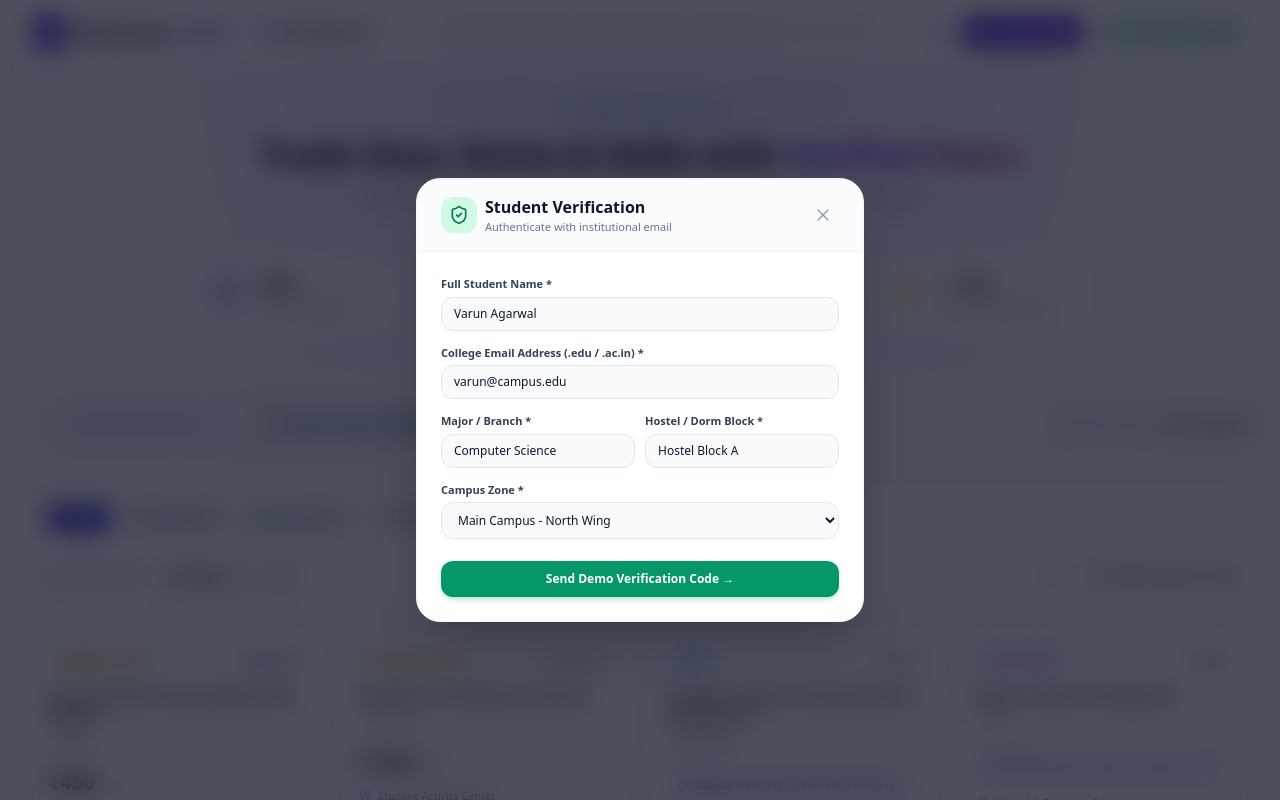
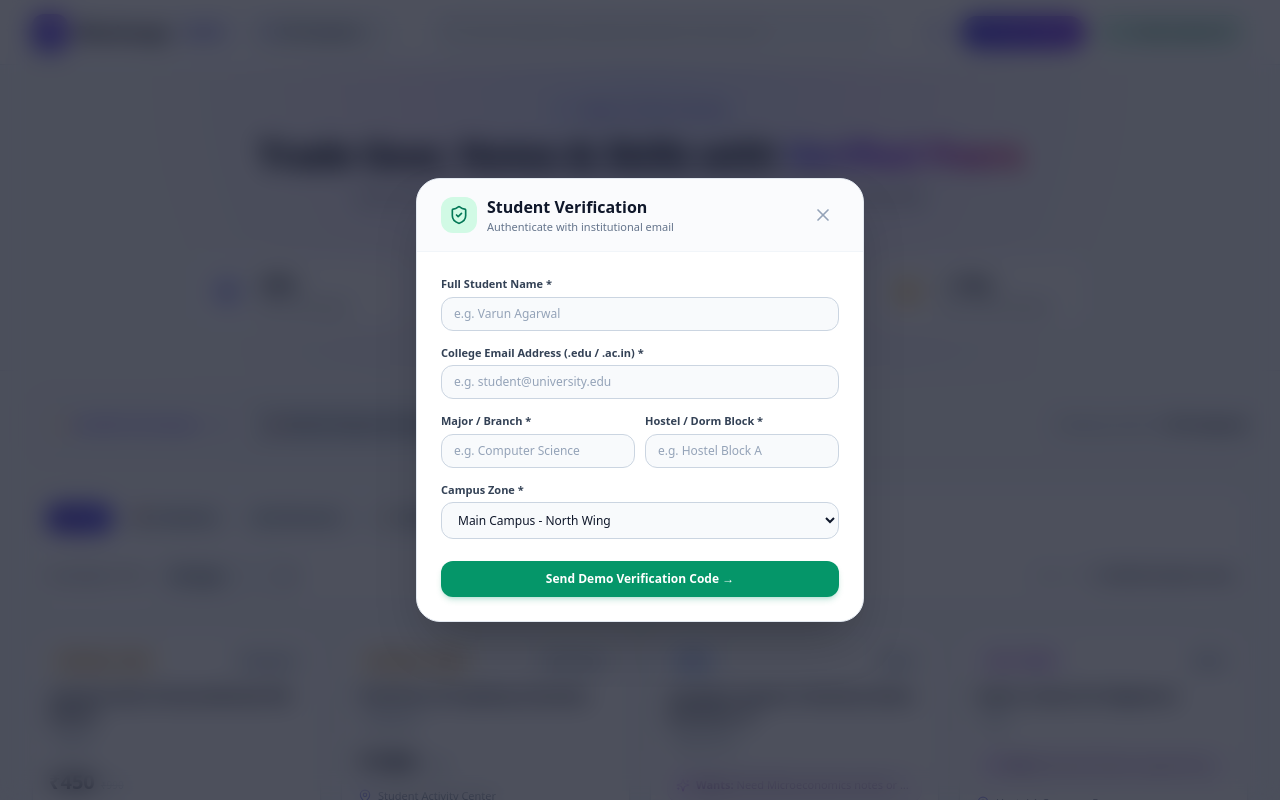
Before and after one commit to agarwalvarun24/rexchange, a Next.js app in the folder frontend/: page / in a window 1280 px wide. Both pictures are taken after a click on the button "Verify Student ID". Shown: the top 800 px of the page. Built offline with nearby package versions, Linux system fonts and the light colour scheme.

Commit message:
fix: blank initial auth state and high-contrast dark mode input colors

```diff
--- a/frontend/src/components/AuthModal.tsx
+++ b/frontend/src/components/AuthModal.tsx
@@ -1,7 +1,7 @@
 'use client';
 
-import React, { useState } from 'react';
-import { X, ShieldCheck, CheckCircle2, Lock, ArrowRight, Key } from 'lucide-react';
+import React, { useState, useEffect } from 'react';
+import { X, ShieldCheck, CheckCircle2, Key } from 'lucide-react';
 import { useExchange, CAMPUSES } from '../context/ExchangeContext';
 
 export default function AuthModal() {
@@ -10,13 +10,30 @@ export default function AuthModal() {
   const [otp, setOtp] = useState('');
   const [otpError, setOtpError] = useState(false);
 
+  // Starts completely empty for every visitor
   const [form, setForm] = useState({
-    name: 'Varun Agarwal',
-    email: 'varun@campus.edu',
-    major: 'Computer Science',
+    name: '',
+    email: '',
+    major: '',
     campus: 'Main Campus - North Wing',
-    dorm: 'Hostel Block A'
+    dorm: ''
   });
+
+  // Reset form when modal opens
+  useEffect(() => {
+    if (isAuthModalOpen) {
+      setStep('details');
+      setOtp('');
+      setOtpError(false);
+      setForm({
+        name: '',
+        email: '',
+        major: '',
+        campus: 'Main Campus - North Wing',
+        dorm: ''
+      });
+    }
+  }, [isAuthModalOpen]);
 
   if (!isAuthModalOpen) return null;
 
@@ -44,11 +61,11 @@ export default function AuthModal() {
 
   return (
     <div className="fixed inset-0 z-50 flex items-center justify-center p-4 bg-slate-950/70 backdrop-blur-md overflow-y-auto">
-      <div className="relative w-full max-w-md bg-white dark:bg-slate-900 rounded-3xl shadow-2xl border border-slate-100 dark:border-slate-800 overflow-hidden my-8 animate-in fade-in zoom-in-95 duration-200">
+      <div className="relative w-full max-w-md bg-white dark:bg-slate-900 rounded-3xl shadow-2xl border border-slate-200 dark:border-slate-800 overflow-hidden my-8 animate-in fade-in zoom-in-95 duration-200">
 
         {/* Header */}
-        <div className="flex items-center justify-between px-6 py-4 border-b border-slate-100 dark:border-slate-800 bg-slate-50/50 dark:bg-slate-800/40">
-          <div className="flex items-center gap-2">
+        <div className="flex items-center justify-between px-6 py-4 border-b border-slate-100 dark:border-slate-800 bg-slate-50/70 dark:bg-slate-800/50">
+          <div className="flex items-center gap-2.5">
             <div className="p-2 bg-emerald-100 dark:bg-emerald-950/80 text-emerald-700 dark:text-emerald-400 rounded-xl">
               <ShieldCheck className="w-5 h-5" />
             </div>
@@ -72,9 +89,9 @@ export default function AuthModal() {
                   name="name"
                   value={form.name}
                   onChange={handleChange}
-                  placeholder="e.g., Varun Agarwal"
+                  placeholder="e.g. Varun Agarwal"
                   required
-                  className="w-full px-3 py-2 text-xs bg-slate-50 dark:bg-slate-800 border border-slate-200 dark:border-slate-700 rounded-xl text-slate-900 dark:text-white focus:outline-none focus:ring-2 focus:ring-emerald-500"
+                  className="w-full px-3 py-2 text-xs bg-slate-50 dark:bg-slate-800 border border-slate-300 dark:border-slate-700 rounded-xl text-slate-900 dark:text-white placeholder:text-slate-400 dark:placeholder:text-slate-500 focus:outline-none focus:ring-2 focus:ring-emerald-500"
                 />
               </div>
 
@@ -85,9 +102,9 @@ export default function AuthModal() {
                   name="email"
                   value={form.email}
                   onChange={handleChange}
-                  placeholder="name@university.edu"
+                  placeholder="e.g. student@university.edu"
                   required
-                  className="w-full px-3 py-2 text-xs bg-slate-50 dark:bg-slate-800 border border-slate-200 dark:border-slate-700 rounded-xl text-slate-900 dark:text-white focus:outline-none focus:ring-2 focus:ring-emerald-500"
+                  className="w-full px-3 py-2 text-xs bg-slate-50 dark:bg-slate-800 border border-slate-300 dark:border-slate-700 rounded-xl text-slate-900 dark:text-white placeholder:text-slate-400 dark:placeholder:text-slate-500 focus:outline-none focus:ring-2 focus:ring-emerald-500"
                 />
               </div>
 
@@ -99,9 +116,9 @@ export default function AuthModal() {
                     name="major"
                     value={form.major}
                     onChange={handleChange}
-                    placeholder="Computer Science"
+                    placeholder="e.g. Computer Science"
                     required
-                    className="w-full px-3 py-2 text-xs bg-slate-50 dark:bg-slate-800 border border-slate-200 dark:border-slate-700 rounded-xl text-slate-900 dark:text-white focus:outline-none focus:ring-2 focus:ring-emerald-500"
+                    className="w-full px-3 py-2 text-xs bg-slate-50 dark:bg-slate-800 border border-slate-300 dark:border-slate-700 rounded-xl text-slate-900 dark:text-white placeholder:text-slate-400 dark:placeholder:text-slate-500 focus:outline-none focus:ring-2 focus:ring-emerald-500"
                   />
                 </div>
                 <div>
@@ -111,9 +128,9 @@ export default function AuthModal() {
                     name="dorm"
                     value={form.dorm}
                     onChange={handleChange}
-                    placeholder="Hostel Block A"
+                    placeholder="e.g. Hostel Block A"
                     required
-                    className="w-full px-3 py-2 text-xs bg-slate-50 dark:bg-slate-800 border border-slate-200 dark:border-slate-700 rounded-xl text-slate-900 dark:text-white focus:outline-none focus:ring-2 focus:ring-emerald-500"
+                    className="w-full px-3 py-2 text-xs bg-slate-50 dark:bg-slate-800 border border-slate-300 dark:border-slate-700 rounded-xl text-slate-900 dark:text-white placeholder:text-slate-400 dark:placeholder:text-slate-500 focus:outline-none focus:ring-2 focus:ring-emerald-500"
                   />
                 </div>
               </div>
@@ -124,7 +141,7 @@ export default function AuthModal() {
                   name="campus"
                   value={form.campus}
                   onChange={handleChange}
-                  className="w-full px-3 py-2 text-xs bg-slate-50 dark:bg-slate-800 border border-slate-200 dark:border-slate-700 rounded-xl text-slate-900 dark:text-white focus:outline-none focus:ring-2 focus:ring-emerald-500"
+                  className="w-full px-3 py-2 text-xs bg-slate-50 dark:bg-slate-800 border border-slate-300 dark:border-slate-700 rounded-xl text-slate-900 dark:text-white focus:outline-none focus:ring-2 focus:ring-emerald-500"
                 >
                   {CAMPUSES.filter(c => c !== 'All Campuses').map((c) => (
                     <option key={c} value={c}>{c}</option>
```
Also changed, not shown: frontend/src/components/CreateListingModal.tsx (+35 -35 lines).
